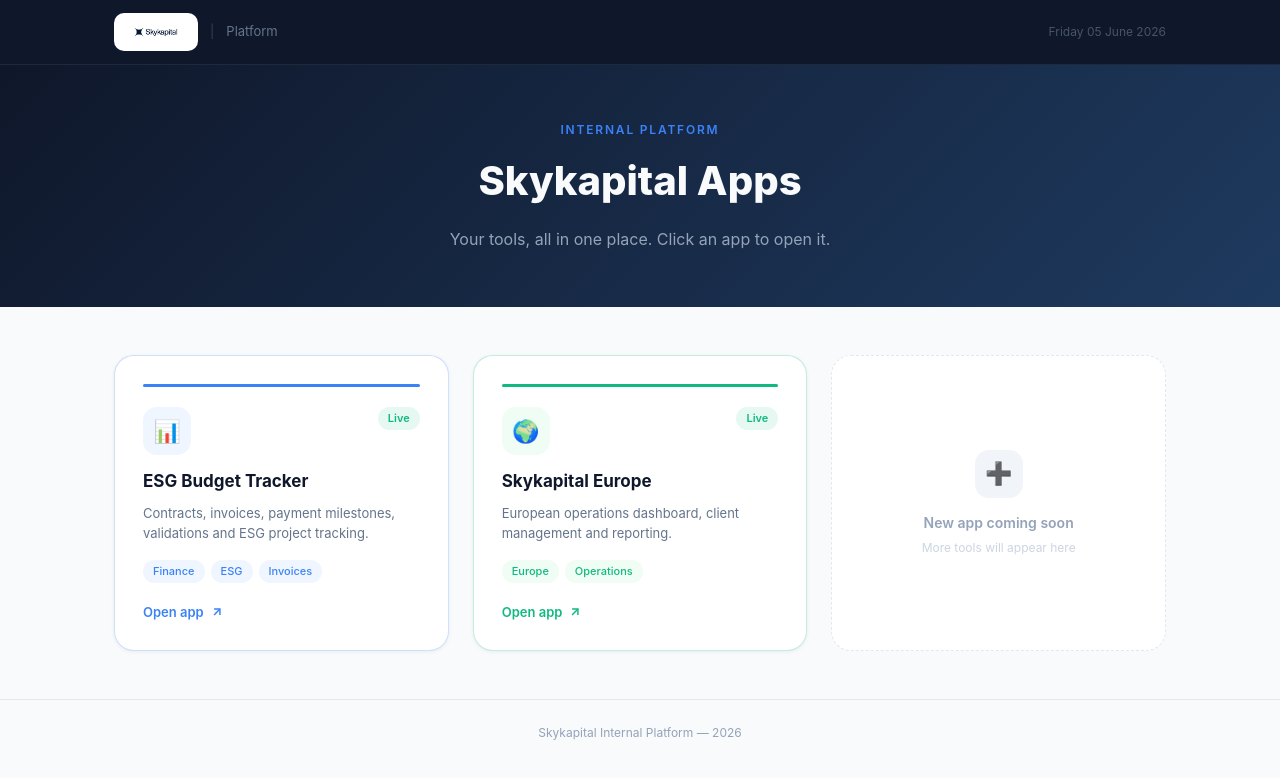
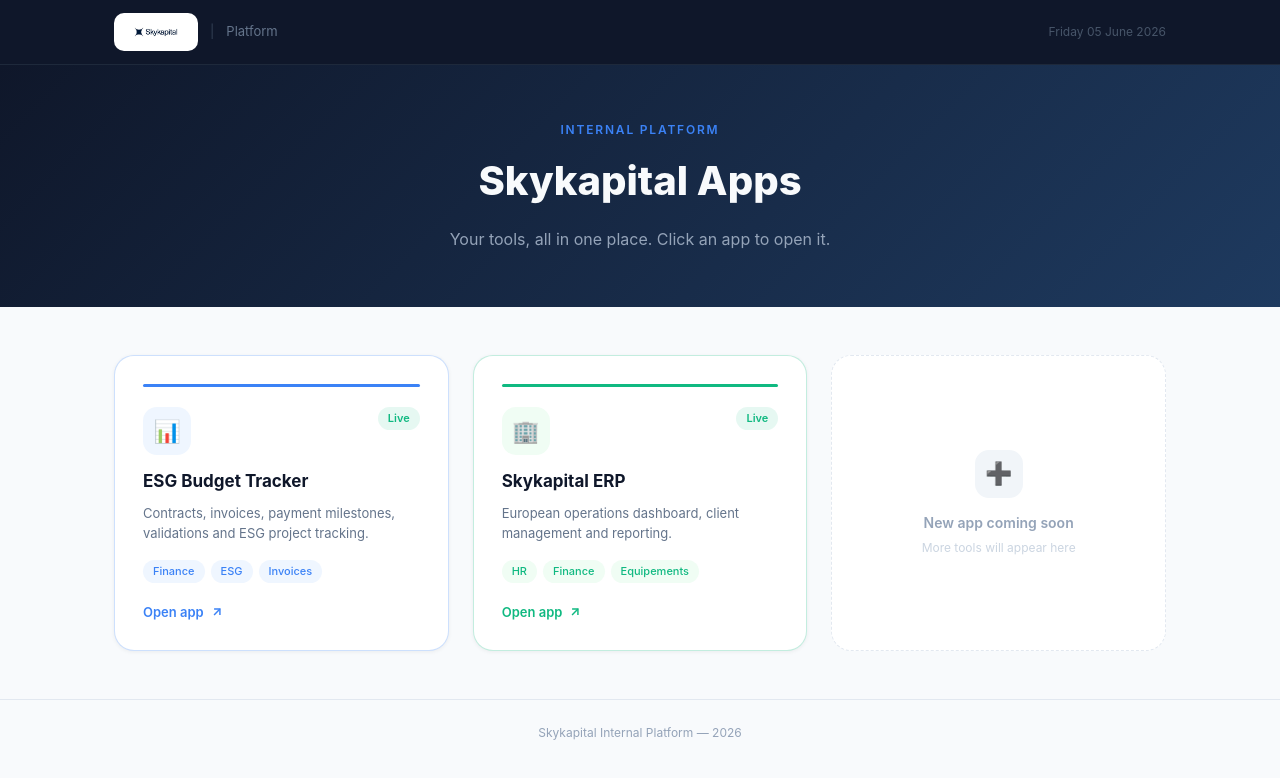
Before and after one commit to rudychoufani98-stack/Skykapital-portal, a Next.js app: page / in a window 1280 px wide. Shown: the top 778 px of the page. Built offline with nearby package versions, Linux system fonts and the light colour scheme.

Commit message:
Rename app 2 to Skykapital ERP with HR/Finance/Equipements tags

```diff
--- a/app/page.tsx
+++ b/app/page.tsx
@@ -11,14 +11,14 @@ export default function Portal() {
       tags: ['Finance', 'ESG', 'Invoices'],
     },
     {
-      name: 'Skykapital Europe',
+      name: 'Skykapital ERP',
       description: 'European operations dashboard, client management and reporting.',
       url: 'https://skykapitaleurope.vercel.app/login',
-      icon: '🌍',
+      icon: '🏢',
       color: '#10B981',
       bg: '#F0FDF4',
       border: 'rgba(16,185,129,0.25)',
-      tags: ['Europe', 'Operations'],
+      tags: ['HR', 'Finance', 'Equipements'],
     },
   ]
 
```
